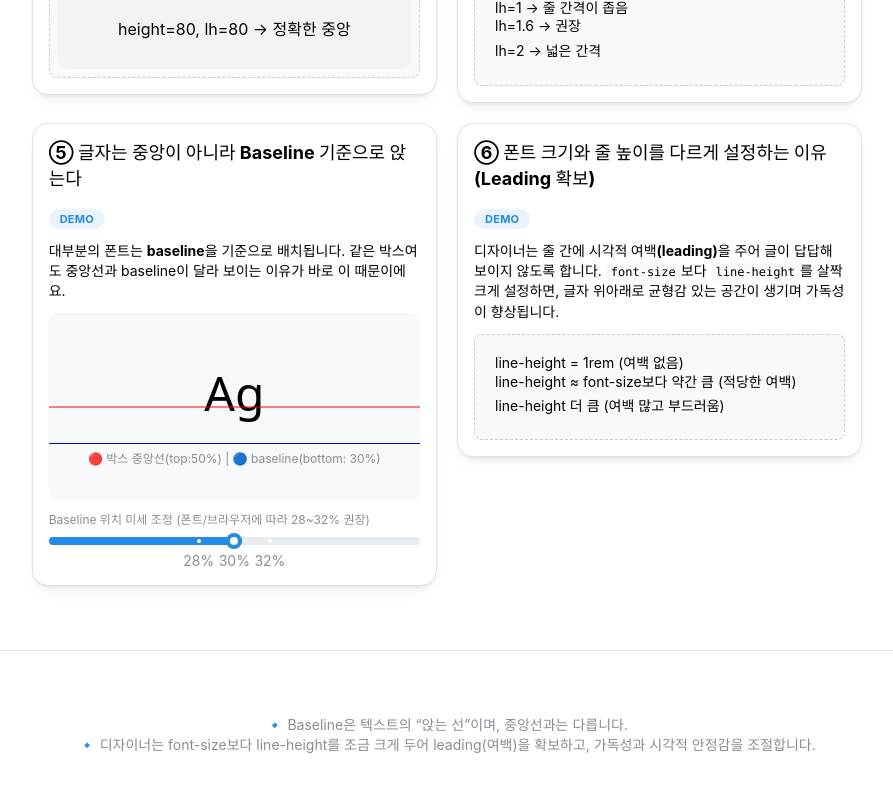
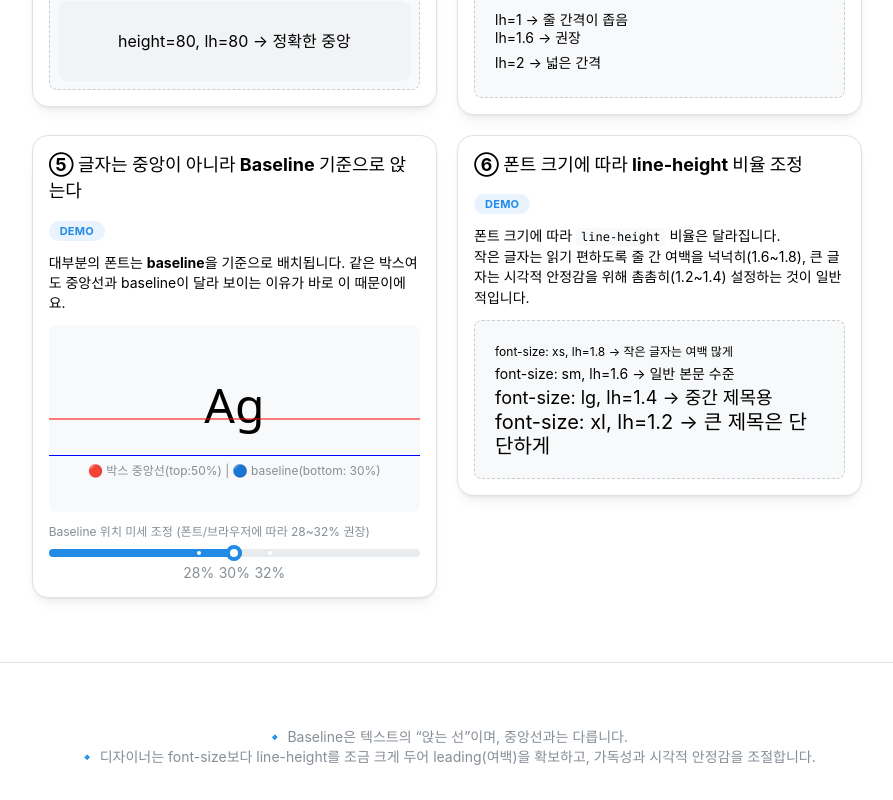
Before and after one commit to rebi13/inbox, a React (Vite) app: page /lineheight-showcase in a window 1280 px wide. Shown: the part 854-1654 px from the top of the page, without its empty margins (193-1086 px from the left). Built offline with nearby package versions, Linux system fonts and the light colour scheme.

Commit message:
Design: 내용 수정 251026 17:54

```diff
--- a/src/pages/css/LineHeightShowcase.tsx
+++ b/src/pages/css/LineHeightShowcase.tsx
@@ -209,12 +209,10 @@ const LineHeightShowcase = () => (
       <Code>leading</Code>, <Code>baseline</Code>의 관계를 시각적으로 이해하기
       위한 예시입니다.
     </Text>
-
+    {/* 개념 표: 항상 전체폭 */}
+    <ConceptBox />
     {/* 카드 그리드: Flex 래핑 + 반응형 너비 (1열 → 2열 → 3열) */}
     <Flex gap="lg" wrap="wrap" justify="center" w="100%">
-      {/* 개념 표: 항상 전체폭 */}
-      <ConceptBox />
-      <p>aaaaaa</p>
       {/* ① height만 지정 */}
       <Box w={{ base: "100%", sm: "50%", lg: "33.333%" }}>
         <ExampleCard
@@ -345,16 +343,16 @@ const LineHeightShowcase = () => (
         <BaselineDemo />
       </Box>
 
-      {/* ⑥ 폰트 크기와 줄 높이를 다르게 설정하는 이유 (Leading 확보) */}
+      {/* ⑥ 폰트 크기에 따라 line-height 비율 조정 */}
       <Box w={{ base: "100%", sm: "50%", lg: "33.333%" }}>
         <ExampleCard
-          title="⑥ 폰트 크기와 줄 높이를 다르게 설정하는 이유 (Leading 확보)"
+          title="⑥ 폰트 크기에 따라 line-height 비율 조정"
           desc={
             <>
-              디자이너는 줄 간에 <b>시각적 여백(leading)</b>을 주어 글이 답답해
-              보이지 않도록 합니다. <Code>font-size</Code>보다{" "}
-              <Code>line-height</Code>를 살짝 크게 설정하면, 글자 위아래로
-              균형감 있는 공간이 생기며 가독성이 향상됩니다.
+              폰트 크기에 따라 <Code>line-height</Code> 비율은 달라집니다.{" "}
+              <br />
+              작은 글자는 읽기 편하도록 줄 간 여백을 넉넉히(1.6~1.8), 큰 글자는
+              시각적 안정감을 위해 촘촘히(1.2~1.4) 설정하는 것이 일반적입니다.
             </>
           }
           demo={
@@ -364,14 +362,17 @@ const LineHeightShowcase = () => (
               p="sm"
               style={{ borderRadius: 8, overflow: "visible" }}
             >
-              <Text size="sm" lh="1rem">
-                line-height = 1rem (여백 없음)
+              <Text size="xs" lh={1.8}>
+                font-size: xs, lh=1.8 → 작은 글자는 여백 많게
               </Text>
-              <Text size="sm" lh="1.375rem">
-                line-height ≈ font-size보다 약간 큼 (적당한 여백)
+              <Text size="sm" lh={1.6}>
+                font-size: sm, lh=1.6 → 일반 본문 수준
               </Text>
-              <Text size="sm" lh="1.6rem">
-                line-height 더 큼 (여백 많고 부드러움)
+              <Text size="lg" lh={1.4}>
+                font-size: lg, lh=1.4 → 중간 제목용
+              </Text>
+              <Text size="xl" lh={1.2}>
+                font-size: xl, lh=1.2 → 큰 제목은 단단하게
               </Text>
             </Flex>
           }
```
